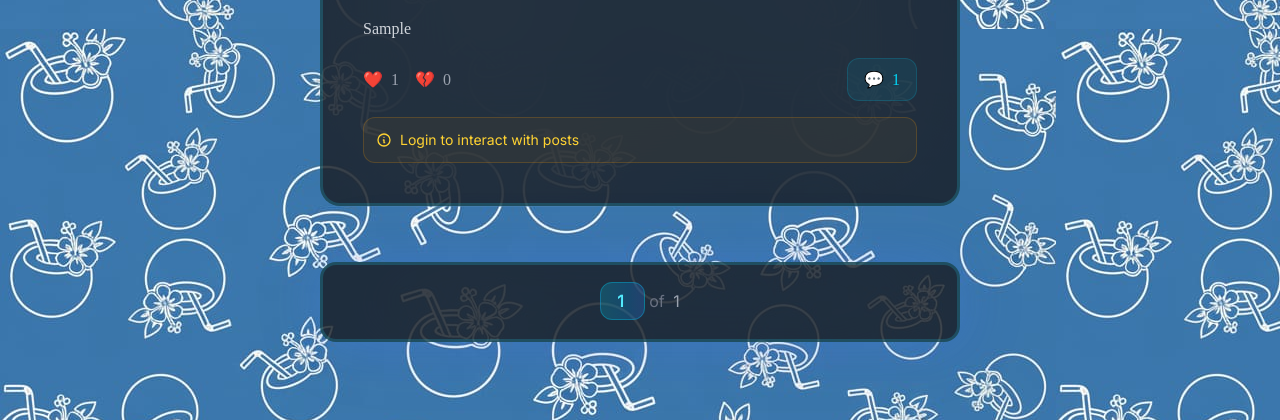
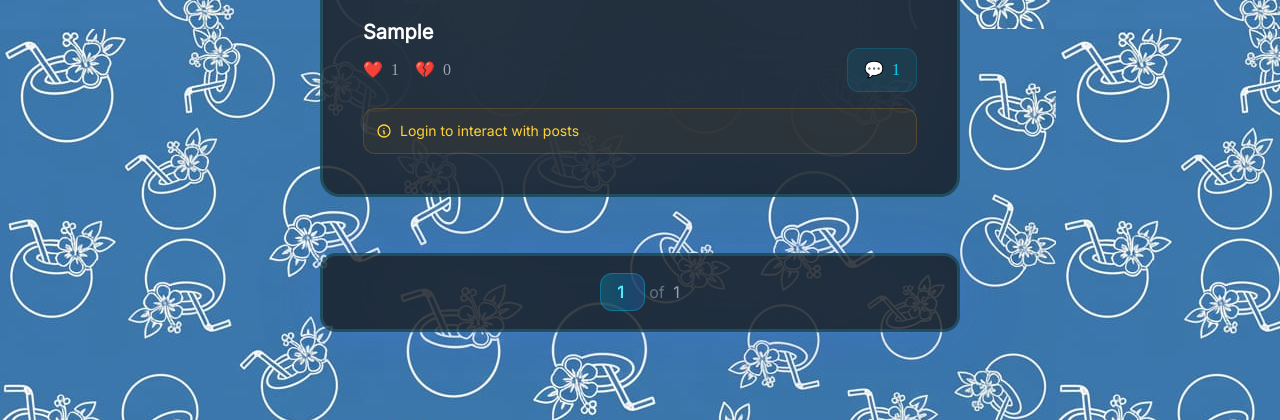
Before and after one commit to Coco-developers/GallarioV2, a Flask app: page / in a window 1280 px wide. Shown: the part 963-1383 px from the top of the page. Run offline with Flask 3, Linux system fonts and the light colour scheme; tables that the repository leaves empty hold one stand-in row (values such as "Sample post"); grey boxes marked "Sample" are stand-in pictures; some libraries are stand-ins or nearby versions.

Commit message:
minor post title change

```diff
--- a/src/templates/index.html
+++ b/src/templates/index.html
@@ -86,7 +86,7 @@
 
                 <!-- Post Body -->
                 <div class="p-4">
-                    <p class="text-gray-300 mb-4 leading-relaxed" style="font-family: 'Times New Roman ', serif;">{{ post['caption'] }}</p>
+                    <p class="text-white text-lg md:text-xl font-semibold leading-snug break-words flex-1">{{ post['caption'] }}</p>
 
                     <!-- Interaction Bar -->
                     <div class="flex items-center gap-4 flex-wrap">
```
